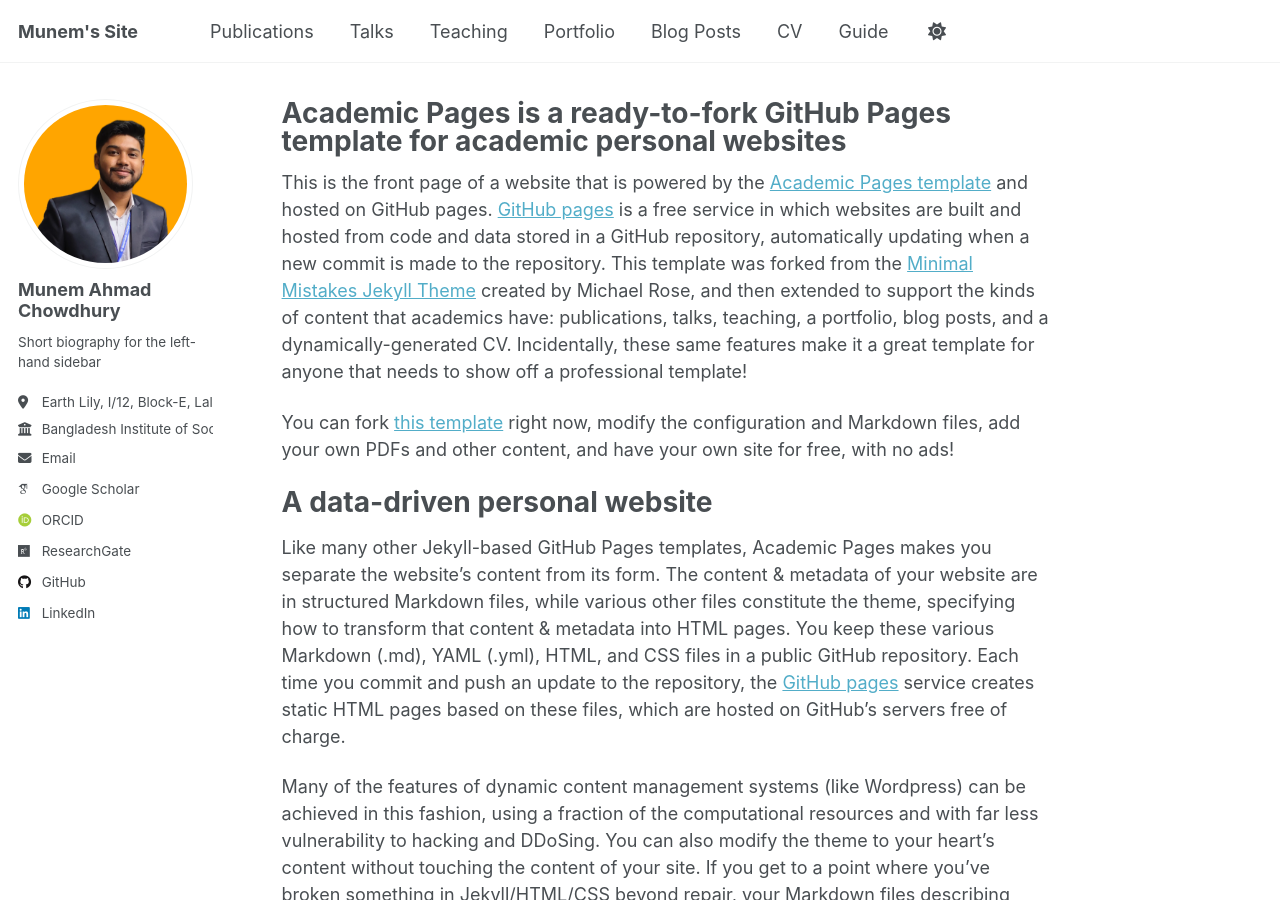
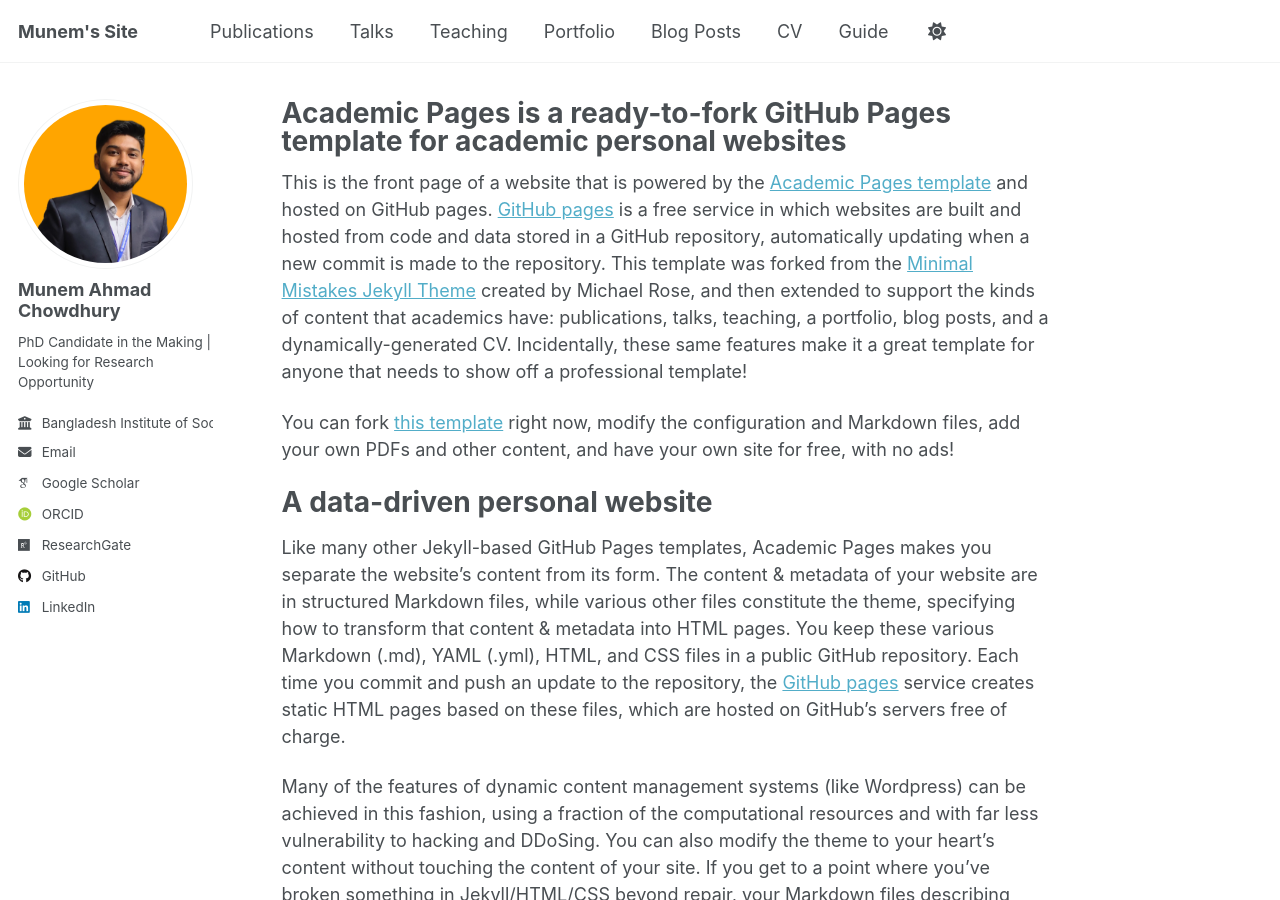
Before and after one commit to munemahmad/munemahmad.github.io, a Jekyll site: the page built from _pages/about.md, in a window 1280 px wide and 900 px high. Built offline with Jekyll 4.4.1, drawn with Linux system fonts in a browser that asks for light colours; some web fonts are replaced; a script that is not in the unit is left out.

Commit message:
Update _config.yml

```diff
--- a/_config.yml
+++ b/_config.yml
@@ -25,8 +25,8 @@ author:
   avatar           : "profile.png"
   name             : "Munem Ahmad Chowdhury"
   pronouns         : # example: "he/his"
-  bio              : "Short biography for the left-hand sidebar"
-  location         : "Earth Lily, I/12, Block-E, Lalmatia, Dhaka-1207, Bangladesh"
+  bio              : "PhD Candidate in the Making | Looking for Research Opportunity"
+  location         :
   employer         : "Bangladesh Institute of Social Research Trust"
   uri              :
   email            : "munemahmad@gmail.com"
```
